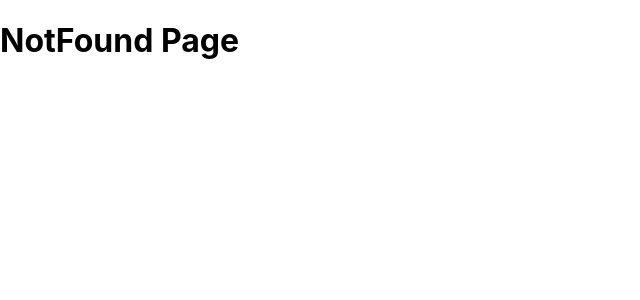
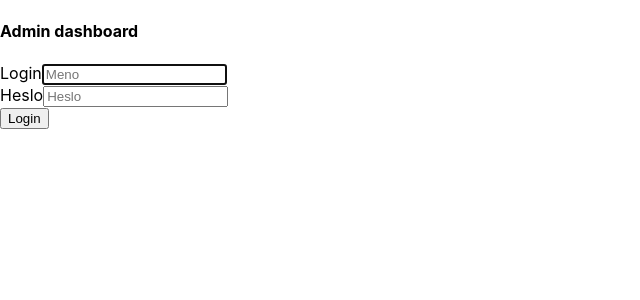
Before and after one commit to KristianBic/BachelorProject, a React (Create React App) app in the folder client/: page /login in a window 1280 px wide. Shown: the top 300 px of the page, without its empty margins (0-640 px from the left). Built offline with nearby package versions, Linux system fonts and the light colour scheme.

Commit message:
CHANGE:before tenserflow

```diff
--- a/client/src/js/App.js
+++ b/client/src/js/App.js
@@ -4,6 +4,7 @@ import { Routes, Route } from "react-router-dom";
 import NotFound from "../js/pages/NotFound";
 import Home from "../js/pages/Home/Home";
 import ScrollToTop from "../js/ui/ScrollToTop";
+import Login from "../js/pages/Login/Login";
 function App() {
 	return (
 		<div>
@@ -11,6 +12,7 @@ function App() {
 				<Routes>
 					<Route path="/" element={<Home />} />
 					<Route path="/*" element={<NotFound />} />
+					<Route path="/login" element={<Login />} />
 				</Routes>
 			</ScrollToTop>
 		</div>
--- /dev/null
+++ b/client/src/js/pages/Login/Login.js
@@ -0,0 +1,86 @@
+import React from "react";
+import { useRef, useState, useEffect, useContext } from "react";
+import { USER_REGEX, PWD_REGEX } from "./Regex";
+import AuthContext from "../../auth/AuthProvider";
+import { Navigate } from "react-router-dom";
+
+const Login = () => {
+	const userRef = useRef();
+	const errRef = useRef();
+	const [user, setUser] = useState("");
+	const [pwd, setPwd] = useState("");
+	const [errMsg, setErrMsg] = useState("");
+	const [success, setSuccess] = useState(false);
+	const { setAuth } = useContext(AuthContext);
+
+	// State events
+	useEffect(() => {
+		userRef.current.focus();
+	}, []);
+	useEffect(() => {
+		setErrMsg("");
+	}, [user, pwd]);
+
+	const handleSubmit = async (event) => {
+		event.preventDefault();
+		//TODO: redex prerobit
+		const v1 = USER_REGEX.test(user);
+		const v2 = PWD_REGEX.test(pwd);
+		if (!v1) {
+			setErrMsg("Invalid Entry user");
+			return;
+		} else if (!v2) {
+			setErrMsg("Invalid Entry pwd");
+			return;
+		}
+
+		const data = {
+			name: user,
+			password: pwd,
+		};
+	};
+
+	return (
+		<>
+			{success ? (
+				<section>
+					<Navigate to="/nastavenia" />
+				</section>
+			) : (
+				<div className="login-body">
+					<div className="admin-container">
+						<div className="admin-container-left"></div>
+						<div className="admin-container-right">
+							<p ref={errRef} className={errMsg ? "errmsg" : "offscreen"} aria-live="assertive">
+								{errMsg}
+							</p>
+							<form onSubmit={handleSubmit}>
+								<h4>Admin dashboard</h4>
+								<div className="error"></div>
+								<label htmlFor="name">Login</label>
+								<input
+									type="text"
+									placeholder="Meno"
+									id="name"
+									ref={userRef}
+									onChange={(e) => setUser(e.target.value)}
+									value={user}
+									required
+								/>
+								<div></div>
+								<label>Heslo</label>
+								<input type="password" placeholder="Heslo" id="password" onChange={(e) => setPwd(e.target.value)} value={pwd} required />
+								<div></div>
+								<button type="submit" className="loginBtn button">
+									Login
+								</button>
+							</form>
+						</div>
+					</div>
+				</div>
+			)}
+		</>
+	);
+};
+
+export default Login;
--- /dev/null
+++ b/client/src/js/pages/Login/Regex.js
@@ -0,0 +1,2 @@
+export const USER_REGEX = new RegExp("^\\w[\\w.]{2,18}\\w$");
+export const PWD_REGEX = new RegExp("^\\w[\\w.]{2,18}\\w$");
```
Also changed, not shown: 1 other file (tests, documents, lock files or other folders).
